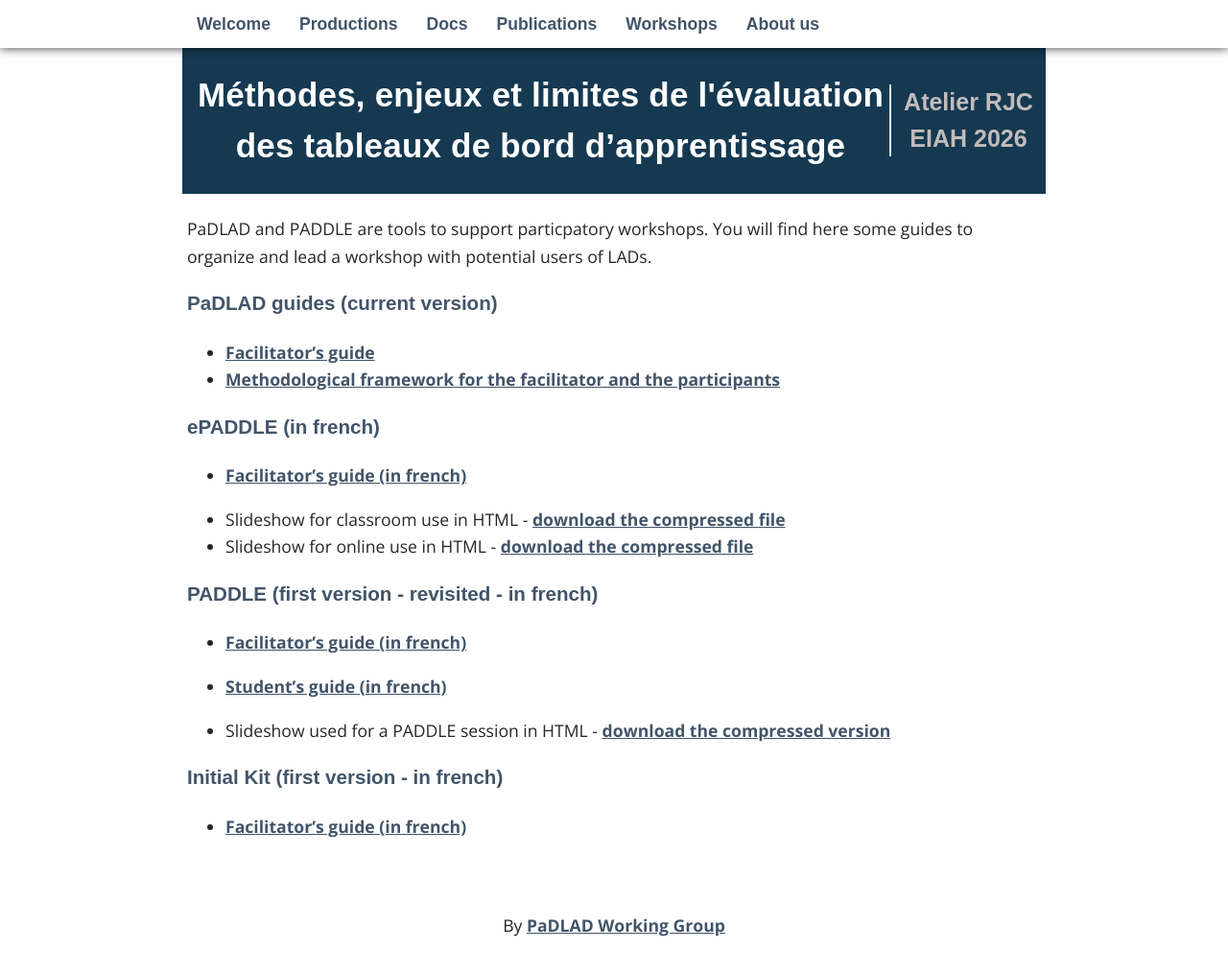
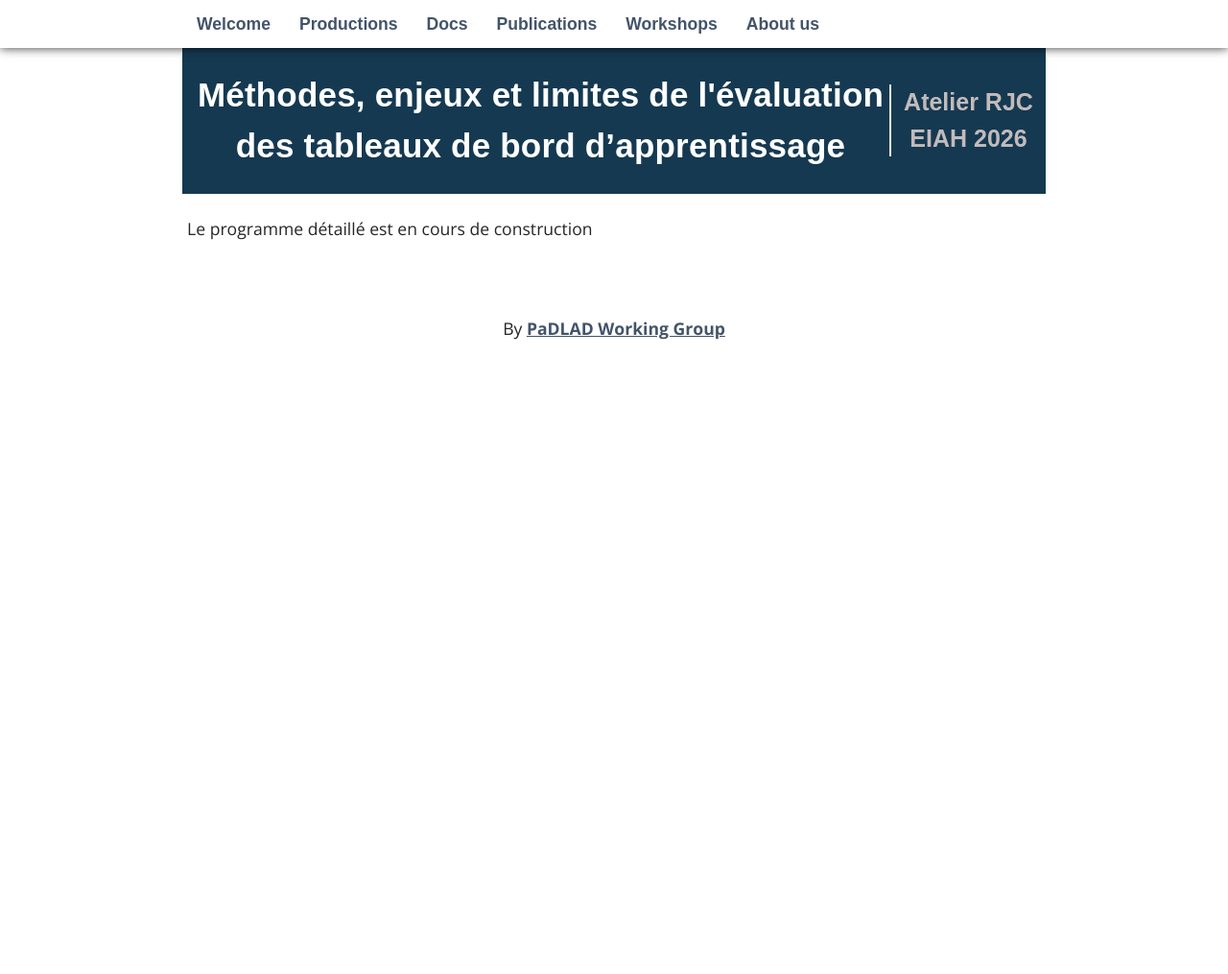
Before and after one commit to padlad/RJC-EIAH2026, a Jekyll site: the page built from _pages/03_docs.md, in a window 1280 px wide and 1041 px high. Shown: the top 1015 px of the window at 96% size. Built offline with Jekyll 4.4.1, drawn with Linux system fonts in a browser that asks for light colours; some web fonts are replaced.

Commit message:
Change page title to 'Programme' and update content
Updated the page layout and title from 'Docs' to 'Programme'. Removed old content and added a note about the detailed program being under construction.

```diff
--- a/_pages/03_docs.md
+++ b/_pages/03_docs.md
@@ -1,27 +1,7 @@
 ---
 layout: page
-title: Docs
-permalink: /docs
+title: Programme
+permalink: /programme
 ---
 
-PaDLAD and PADDLE are tools to support particpatory workshops. You will find here some guides to organize and lead a workshop with potential users of LADs.
-
-### PaDLAD guides (current version)
-* [Facilitator's guide](/docs/facilitatorsGuide.html)
-* [Methodological framework for the facilitator and the participants](/docs/methodologicalFramework.html)
-
-### ePADDLE (in french)
-* [Facilitator's guide (in french)](assets/ePADDLE_Numerique/ePaddle_GuideAnimateur_Num.pdf)
-
-* Slideshow for classroom use in HTML - [download the compressed file](/assets/ePADDLE_Numerique/Intro_diaporama_enSalle_gen_pres.zip)
-* Slideshow for online use in HTML - [download the compressed file](/assets/ePADDLE_Numerique/Intro_diaporama_enLigne_gen_pres.zip)
-
-### PADDLE (first version - revisited - in french)
-* [Facilitator's guide (in french)](assets/PADDLE_Print/Paddle_GuideAnimateur.pdf)
-* [Student's guide (in french)](assets/PADDLE_Print/Paddle_GuideEtu.pdf)
-
-* Slideshow used for a PADDLE session  in HTML  - [download the compressed version](/assets/PADDLE_Print/Paddle_diaporama_gen_pres.zip)
-
-
-### Initial Kit (first version - in french)
-* [Facilitator's guide (in french)](assets/InitialKit/Animateur.pdf)
+Le programme détaillé est en cours de construction
```
